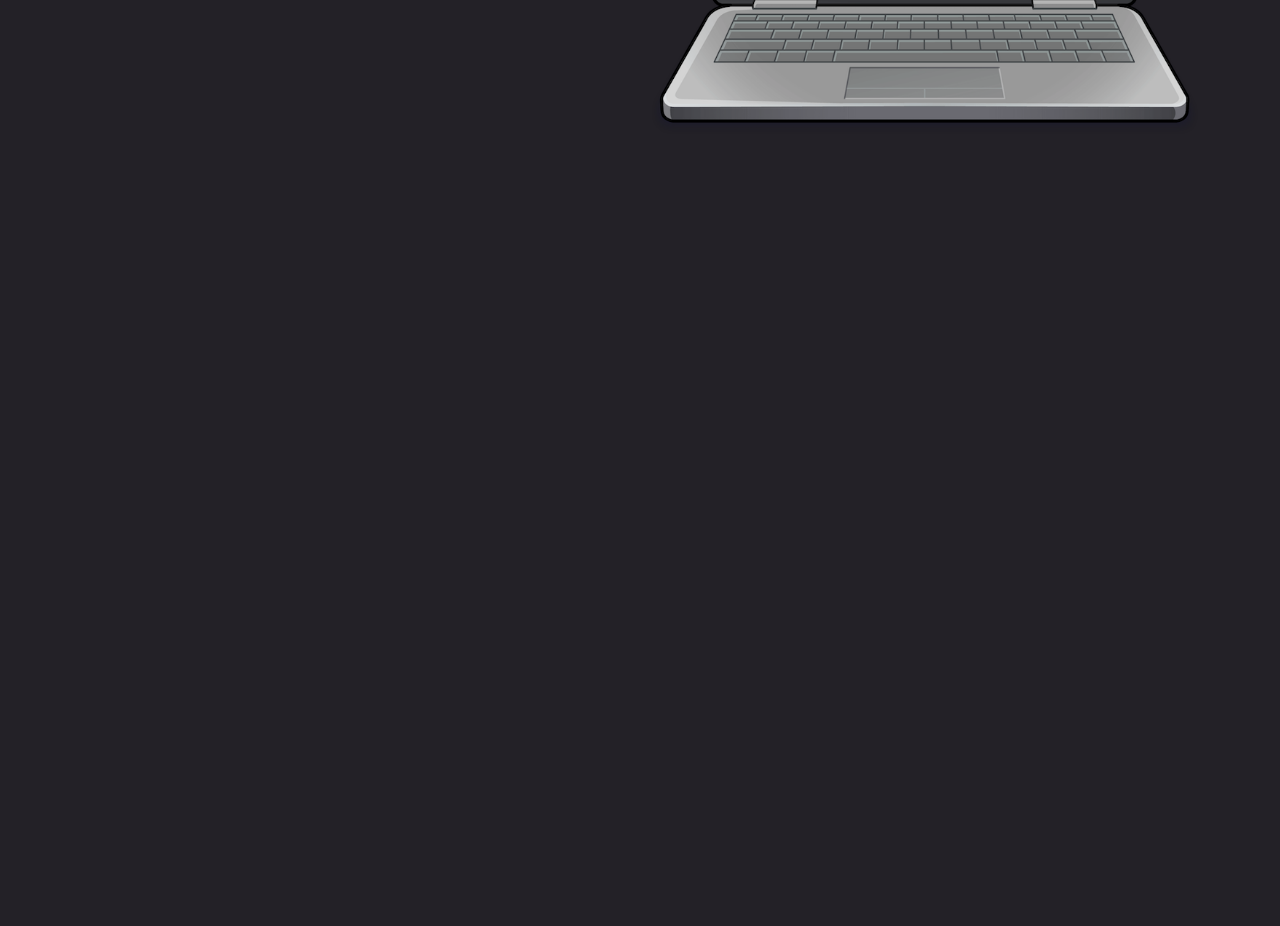
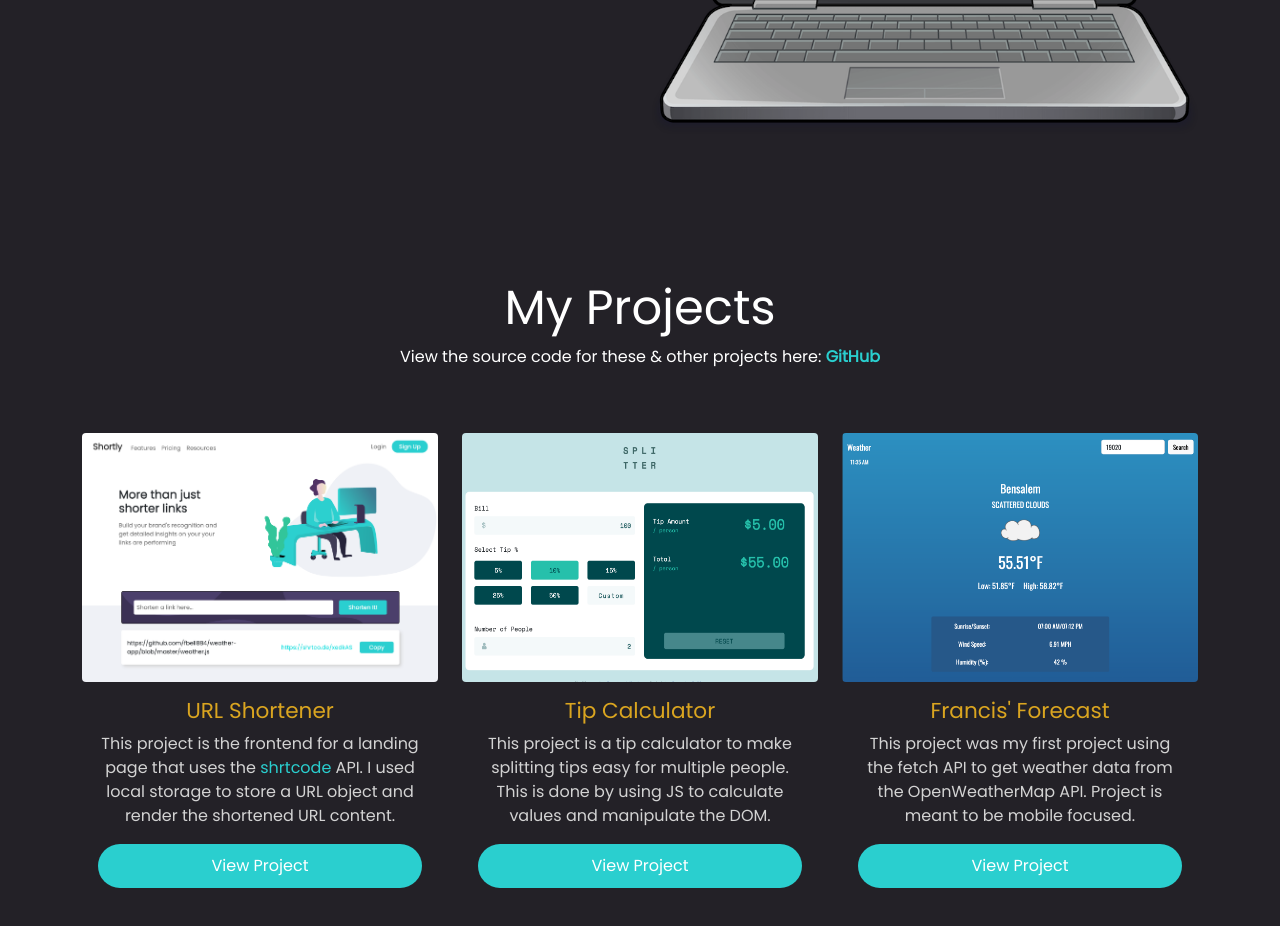
Before and after one commit to fbell884/portfolio, a plain HTML site: page index.html in a window 1280 px wide. Shown: the part 500-1426 px from the top of the page. Before the commit the page ends 800 px from the top, so only its background shows below. Drawn offline with nearby package versions, Linux system fonts and the light colour scheme.

Commit message:
committing project section

```diff
--- a/index.html
+++ b/index.html
@@ -13,14 +13,14 @@
     <body>
         <nav class="navbar navbar-expand-md navbar-dark p-4">
             <div class="container-fluid">
-              <a class="navbar-brand" href="#"><img src="images/nav-image.png"></a>
+              <span class="navbar-brand" href="#"><img src="images/nav-image.png" alt="bitmoji of a headshot of francis."></span>
               <button class="navbar-toggler" type="button" data-bs-toggle="collapse" data-bs-target="#navbar" aria-controls="navbar" aria-expanded="false" aria-label="Toggle navigation">
                 <span class="navbar-toggler-icon"></span>
               </button>
               <div class="collapse navbar-collapse" id="navbar">
                 <ul class="navbar-nav me-auto">
                   <li class="nav-item">
-                    <a class="nav-link" href="#">Projects</a>
+                    <a class="nav-link" href="#projects">Projects</a>
                   </li>
                   <li class="nav-item">
                     <a class="nav-link" href="https://github.com/fbell884">GitHub</a>
@@ -31,7 +31,7 @@
                 </ul>
                 <hr class="d-block d-md-none">
                 <div class="d-flex nav-btn-container justify-content-center">
-                  <a class="contact-btn">Contact Me!</a>
+                  <a href="mailto:fbell884@gmail.com" class="primary-cta">Contact Me!</a>
                 </div>
               </div>
             </div>
@@ -53,6 +53,55 @@
                       </div>
                 </div>
             </section>
+            <section id="projects">
+                <div class="container">
+                    <div class="row justify-content-center">
+                        <div class="col-12 text-center mb-5">
+                            <h2>My Projects</h2>
+                            <p>View the source code for these & other projects here: <a href="https://github.com/fbell884"><strong>GitHub</strong></a></p>
+                        </div>
+                        <div class="col-12 col-lg-4 mb-5 mb-lg-0">
+                            <div class="card h-100" >
+                                <img src="images/url-shortener.png" class="card-img-top" alt="screenshot of URL Shortener project">
+                                <div class="card-body text-center">
+                                    <h3 class="card-title">URL Shortener</h3>
+                                    <p class="card-text">
+                                        This project is the frontend for a landing page that uses the <a href="https://shrtco.de/docs">shrtcode</a> API.
+                                        I used local storage to store a URL object and render the shortened URL content.
+                                    </p>
+                                  <a href="https://shortenitfrancis.netlify.app" class="primary-cta">View Project</a>
+                                </div>
+                              </div>
+                        </div>
+                        <div class="col-12 col-lg-4 mb-5 mb-lg-0">
+                            <div class="card h-100" >
+                                <img src="images/splitter-tip-calc.png" class="card-img-top" alt="screenshot of tip calculator project.">
+                                <div class="card-body text-center">
+                                    <h3 class="card-title">Tip Calculator</h3>
+                                    <p class="card-text">
+                                        This project is a tip calculator to make splitting tips easy for multiple people.
+                                        This is done by using JS to calculate values and manipulate the DOM.
+                                    </p>
+                                  <a href="https://fbell884.github.io/tip-calculator" class="primary-cta">View Project</a>
+                                </div>
+                              </div>
+                        </div>
+                        <div class="col-12 col-lg-4 mb-5 mb-lg-0">
+                            <div class="card h-100" >
+                                <img src="images/francis-forecast.png" class="card-img-top" alt="screenshot of weather app project.">
+                                <div class="card-body text-center">
+                                    <h3 class="card-title">Francis' Forecast</h3>
+                                    <p class="card-text">
+                                        This project was my first project using the fetch API to get weather data from the
+                                        OpenWeatherMap API. Project is meant to be mobile focused.
+                                    </p>
+                                    <a href="https://francisforecast.netlify.app" class="primary-cta">View Project</a>
+                                </div>
+                              </div>
+                        </div>
+                    </div>
+                </div>
+            </section>
 
         </main>
         <script src="https://cdn.jsdelivr.net/npm/bootstrap@5.0.2/dist/js/bootstrap.bundle.min.js" integrity="sha384-MrcW6ZMFYlzcLA8Nl+NtUVF0sA7MsXsP1UyJoMp4YLEuNSfAP+JcXn/tWtIaxVXM" crossorigin="anonymous"></script>
--- a/styles.css
+++ b/styles.css
@@ -2,6 +2,7 @@
 
 html, body {
     overflow-x: hidden;
+    scroll-behavior: smooth;
   }
 
 body {
@@ -34,7 +35,7 @@ body {
     }
 }
 
-.contact-btn {
+.primary-cta {
     border-radius: 2rem;
     min-width: 150px;
     padding-top: 10px;
@@ -42,9 +43,12 @@ body {
     text-align: center;
     color:#fff;
     background-color: hsl(180, 66%, 49%);
+    text-decoration: none;
+    cursor: pointer;
+    display: block;
 }
 
-.contact-btn:hover {
+.primary-cta:hover {
     background-color: hsl(180, 80%, 49%);
     color:#fff;
 }
@@ -70,3 +74,53 @@ body {
     font-size: 1.5rem;
     color: gold;
 }
+
+/* Section Styles */
+
+section h2 {
+    color: #fff;
+    font-size: 3rem;
+    margin-top: 2.5rem;
+}
+
+#projects {
+    min-height: 100vh;
+}
+
+#projects p {
+    color: #fff;
+}
+
+#projects p a {
+    color: hsl(180, 66%, 49%);
+    text-decoration: none;
+}
+
+#projects p a:hover {
+    color: hsl(180, 80%, 49%);
+}
+
+#projects .card {
+    background-color: transparent;
+    border: none;
+}
+
+#projects .card .card-img-top {
+    height: 100%;
+    border-radius: 4px;
+}
+
+#projects .card h3 {
+    color: goldenrod;
+    font-size: 1.35rem;
+}
+
+#projects .card .card-text {
+    color: lightgrey;
+}
+
+@media (max-width: 768px) {
+    .card {
+        margin-bottom: 1.5rem;
+    }
+}
```
Also changed, not shown: images/francis-forecast.png (added), images/splitter-tip-calc.png (added), images/url-shortener.png (added).
